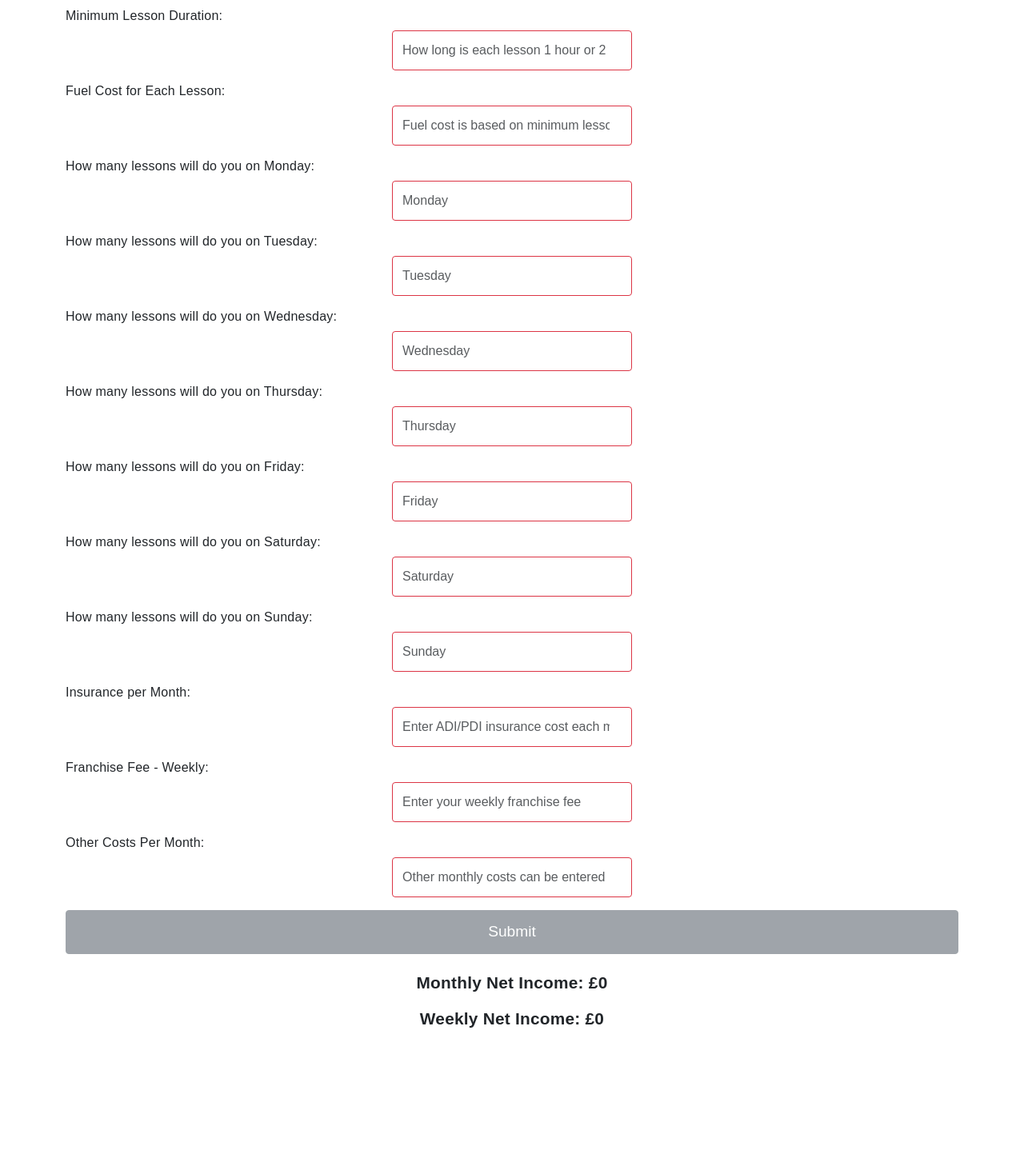
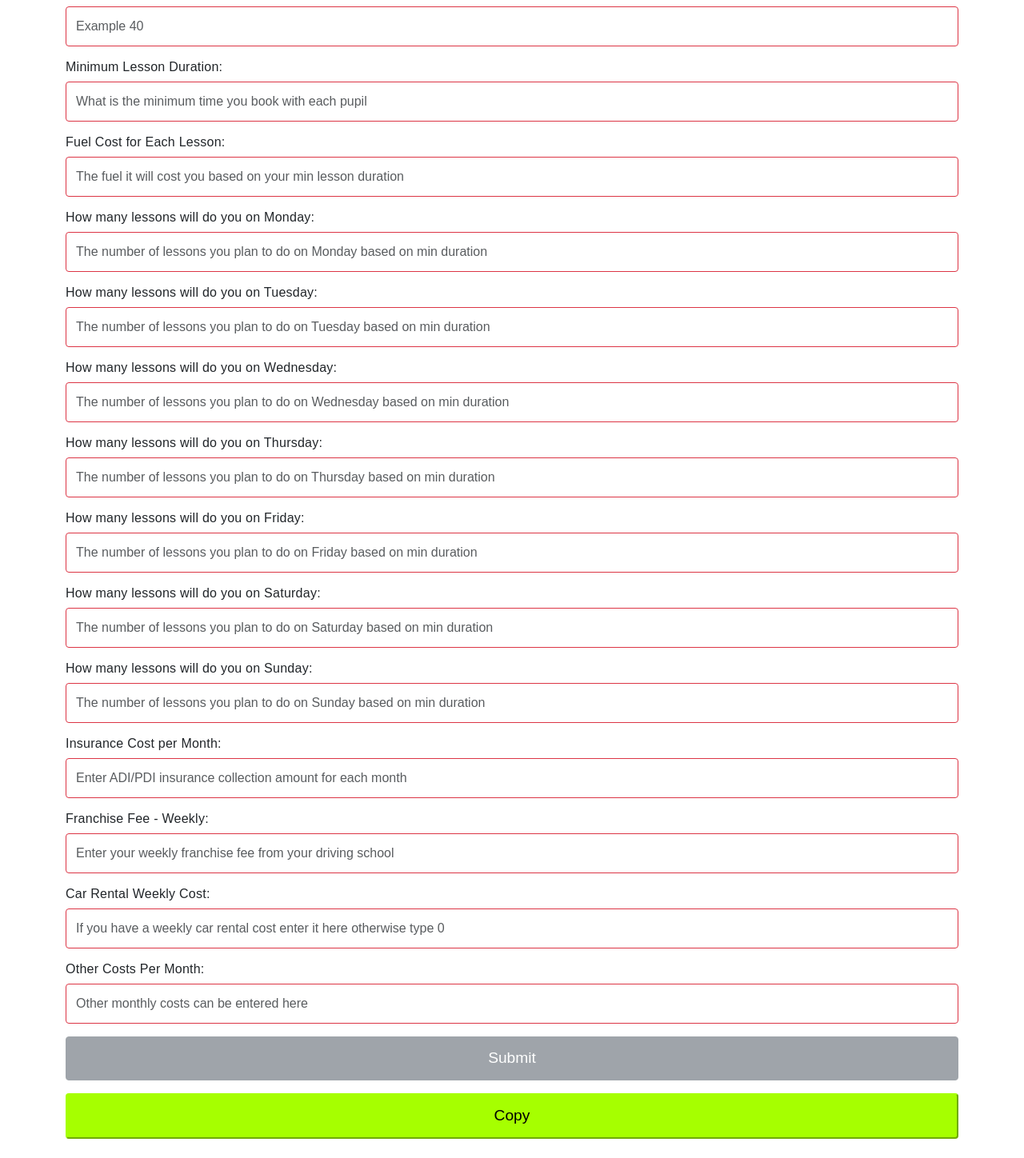
Before and after one commit to SAIFSB/saifsb.github.io, an Angular app: page / in a window 1280 px wide. Shown: the part 162-1610 px from the top of the page at 80% size. Before the commit the page ends 1449 px from the top, so only its background shows below. Built offline with nearby package versions, Linux system fonts and the light colour scheme.

Commit message:
More fields and calculation logic changed with copy function

```diff
--- a/src/app/form/form.component.css
+++ b/src/app/form/form.component.css
@@ -16,7 +16,7 @@ form {
     text-align: center; /* Center alignment */
     border-bottom: 2px solid #333; /* Underline effect */
     padding-top: 2.0rem;
-    padding-bottom: 0.5rem; /* Spacing above the underline */
+    padding-bottom: 2.5rem; /* Spacing above the underline */
     margin-bottom: 1rem; /* Spacing below the title */
 }
 
@@ -36,7 +36,6 @@ form {
     border: 1px solid #ced4da;
     border-radius: 0.25rem;
     margin-bottom: 1rem; /* Spacing between form fields */
-    max-width: 300px; /* Maximum width set */
     margin: 0 auto; /* Centering the field */
 }
 
@@ -99,3 +98,16 @@ form {
     align-items: center;
     margin-bottom: 1rem;
 }
+
+.copy-button{
+    /* Enter css for button */
+    margin-top: 1rem;
+    background-color: #a6ff00;
+    border-color: #a6ff00;
+    padding: 0.75rem 1.5rem;
+    font-size: 1.2rem;
+    line-height: 1.5;
+    border-radius: 0.25rem;
+    width: 100%;
+
+}
--- a/src/app/form/form.component.html
+++ b/src/app/form/form.component.html
@@ -1,18 +1,20 @@
 <div class="container">
 
   <div class="top-form">
-    <p class="h3 title-form" class="title-form">Projected costs</p>
+    <p class="h3 title-form" class="title-form">ADI Pocket-Planner</p>
 
   </div>
 
+  <p>*All questions must be answered if skipping enter 0</p>
+
   <form #f="ngForm" (ngSubmit) = "onSubmit(f)">
     <div class="mb-3">
-      <label for="hourRate" class="form-label">Hourly Rate:</label>
+      <label for="hourRate" class="form-label">Enter Lesson Hourly Rate:</label>
       <input
 
         type="number"
         class="form-control"
-        placeholder="Enter hourly lesson rate"
+        placeholder="Example 40"
         id="hourRate"
         aria-describedby="Hourly Rate"
         name="hourRate"
@@ -20,6 +22,7 @@
         required
       />
     </div>
+
     <div class="mb-3">
       <label for="minLessonDuration" class="form-label"
         >Minimum Lesson Duration:</label
@@ -27,7 +30,7 @@
       <input
         type="number"
         class="form-control"
-        placeholder="How long is each lesson 1 hour or 2 hours"
+        placeholder="What is the minimum time you book with each pupil"
         id="minLessonDuration"
         aria-describedby="Minimum Lesson Duration"
         name="minLessonDuration"
@@ -43,7 +46,7 @@
         id="fuelCost"
         aria-describedby="Fuel Cost for Each Lesson"
         name="fuelCostEachLesson"
-        placeholder="Fuel cost is based on minimum lesson duration"
+        placeholder="The fuel it will cost you based on your min lesson duration"
         ngModel
         required
       />
@@ -54,7 +57,7 @@
       <input
         type="number"
         class="form-control"
-        placeholder="Monday"
+        placeholder="The number of lessons you plan to do on Monday based on min duration"
         id="daysWorkedMonday"
         aria-describedby="Numbers of Days Worked Each Week"
         name="daysWorkedMonday"
@@ -67,7 +70,7 @@
       <input
         type="number"
         class="form-control"
-        placeholder="Tuesday"
+        placeholder="The number of lessons you plan to do on Tuesday based on min duration"
         id="daysWorkedTuesday"
         aria-describedby="Enter hours worked"
         name="daysWorkedTuesday"
@@ -80,7 +83,7 @@
       <input
         type="number"
         class="form-control"
-        placeholder="Wednesday"
+        placeholder="The number of lessons you plan to do on Wednesday based on min duration"
         id="daysWorkedWednesday"
         aria-describedby="Numbers of Days Worked Each Week"
         name="daysWorkedWednesday"
@@ -94,7 +97,7 @@
       <input
         type="number"
         class="form-control"
-        placeholder="Thursday"
+        placeholder="The number of lessons you plan to do on Thursday based on min duration"
         id="daysWorkedThursday"
         aria-describedby="Numbers of Days Worked Each Week"
         name="daysWorkedThursday"
@@ -108,7 +111,7 @@
       <input
         type="number"
         class="form-control"
-        placeholder="Friday"
+        placeholder="The number of lessons you plan to do on Friday based on min duration"
         id="daysWorkedFriday"
         aria-describedby="Numbers of Days Worked Each Week"
         name="daysWorkedFriday"
@@ -122,7 +125,7 @@
       <input
         type="number"
         class="form-control"
-        placeholder="Saturday"
+        placeholder="The number of lessons you plan to do on Saturday based on min duration"
         id="daysWorkedSaturday"
         aria-describedby="Numbers of Days Worked Each Week"
         name="daysWorkedSaturday"
@@ -136,7 +139,7 @@
       <input
         type="number"
         class="form-control"
-        placeholder="Sunday"
+        placeholder="The number of lessons you plan to do on Sunday based on min duration"
         id="daysWorkedSunday"
         aria-describedby="Numbers of Days Worked Each Week"
         name="daysWorkedSunday"
@@ -147,11 +150,11 @@
 
 
     <div class="mb-3">
-      <label class="form-label">Insurance per Month:</label>
+      <label class="form-label">Insurance Cost per Month:</label>
       <input
         type="number"
         class="form-control"
-        placeholder="Enter ADI/PDI insurance cost each month"
+        placeholder="Enter ADI/PDI insurance collection amount for each month"
         id="insurancePerMonth"
         aria-describedby="Insurance per Month"
         name="insurancePerMonth"
@@ -165,10 +168,24 @@
       <input
         type="number"
         class="form-control"
-        placeholder="Enter your weekly franchise fee"
+        placeholder="Enter your weekly franchise fee from your driving school"
         id="franchiseFee"
         aria-describedby="Franchise Fee"
         name="franchiseFee"
+        ngModel
+        required
+      />
+    </div>
+
+    <div class="mb-3">
+      <label class="form-label">Car Rental Weekly Cost:</label>
+      <input
+        type="number"
+        class="form-control"
+        placeholder="If you have a weekly car rental cost enter it here otherwise type 0"
+        id="carRental"
+        aria-describedby="Car Rental"
+        name="carRental"
         ngModel
         required
       />
@@ -189,6 +206,7 @@
     </div>
 
     <button [disabled] = "!f.valid" type="submit" value="0" class="btn btn-primary">Submit</button>
+    <button (click) = "onCopy(f)" class="btn-primary copy-button" type="submit" >Copy</button>
 
 
     <div class="form-bottom">
--- a/src/app/form/form.component.ts
+++ b/src/app/form/form.component.ts
@@ -11,30 +11,72 @@ export class FormComponent {
   MonthlyNetIncome: number = 0;
   WeeklyNetIncome: number = 0;
 
-  constructor(){
+  constructor() {
 
   }
 
-  onSubmit(form: NgForm){
+  onSubmit(form: NgForm) {
     this.MonthlyNetIncome = this.calculateMonthlyNetIncome(form.value.hourRate, form.value.fuelCostEachLesson, form.value.minLessonDuration,
-       form.value.lessonPerDay, form.value.daysWorkedEachWeek, form.value.insurancePerMonth,
-        form.value.franchiseFee, form.value.otherCostPerMonth, form.value.daysWorkedMonday,form.value.daysWorkedTuesday,
-        form.value.daysWorkedWednesday,form.value.daysWorkedThursday,form.value.daysWorkedFriday,form.value.daysWorkedSaturday,form.value.daysWorkedSunday)
+      form.value.insurancePerMonth, form.value.franchiseFee, form.value.otherCostPerMonth, form.value.carRental, form.value.daysWorkedMonday, form.value.daysWorkedTuesday,
+      form.value.daysWorkedWednesday, form.value.daysWorkedThursday, form.value.daysWorkedFriday, form.value.daysWorkedSaturday, form.value.daysWorkedSunday)
 
-    this.WeeklyNetIncome = Number(((this.MonthlyNetIncome*12)/52).toFixed(2))
+    this.WeeklyNetIncome = Number(((this.MonthlyNetIncome * 12) / 52).toFixed(2))
   }
 
-  calculateMonthlyNetIncome(hourRate: number, fuelCostEachLesson: number, minLessonDuration: number,
-     lessonPerDay: number, daysWorkedEachWeek: number,insurancePerMonth: number,
-      franchiseFee: number, otherCostPerMonth: number,daysWorkedMonday:number,daysWorkedTuesday:number,
-      daysWorkedWednesday:number,daysWorkedThursday:number,daysWorkedFriday:number,daysWorkedSaturday:number,daysWorkedSunday:number): number{
+  calculateMonthlyNetIncome(
+    hourRate: number,
+    fuelCostEachLesson: number,
+    minLessonDuration: number,
+    insurancePerMonth: number,
+    franchiseFee: number,
+    otherCostPerMonth: number,
+    carRental: number,
+    daysWorkedMonday: number,
+    daysWorkedTuesday: number,
+    daysWorkedWednesday: number,
+    daysWorkedThursday: number,
+    daysWorkedFriday: number,
+    daysWorkedSaturday: number,
+    daysWorkedSunday: number):
+    number {
 
-    let x = (hourRate * minLessonDuration) - fuelCostEachLesson;
-    let y = (daysWorkedMonday+daysWorkedTuesday+daysWorkedWednesday+daysWorkedThursday+daysWorkedFriday+daysWorkedSaturday+daysWorkedSunday)* x
-    let t = (y * 52)/12
-    let franchiseAnnual = (franchiseFee * 52)/12
-    t = t - (insurancePerMonth + franchiseAnnual + otherCostPerMonth);
-    return Number(t.toFixed(2));
+    console.log("carRental value:", carRental);
+
+    let a = (hourRate * minLessonDuration) - fuelCostEachLesson;
+    let b = (daysWorkedMonday + daysWorkedTuesday + daysWorkedWednesday + daysWorkedThursday + daysWorkedFriday + daysWorkedSaturday + daysWorkedSunday) * a
+    let c = (b * 52) / 12
+    let franchiseMonthly = (franchiseFee * 52) / 12
+    let carRentalMonthly = (carRental * 52) / 12
+    console.log("franchiseFeeMonthly value:", franchiseMonthly)
+    console.log("carRentalMonthly value:", carRentalMonthly)
+    let d = c - (insurancePerMonth + franchiseMonthly + carRentalMonthly + otherCostPerMonth);
+    return Number(d.toFixed(2));
 
   }
+
+  onCopy(form: NgForm) {
+    let allFields = `Hour Rate: ${form.value.hourRate}\n` +
+      `Fuel Cost Each Lesson: ${form.value.fuelCostEachLesson}\n` +
+      `Minimum Lesson Duration: ${form.value.minLessonDuration}\n` +
+      `Insurance Per Month: ${form.value.insurancePerMonth}\n` +
+      `Franchise Fee: ${form.value.franchiseFee}\n` +
+      `Car Rental: ${form.value.carRental}\n` +
+      `Other Cost Per Month: ${form.value.otherCostPerMonth}\n` +
+      `Days Worked Monday: ${form.value.daysWorkedMonday}\n` +
+      `Days Worked Tuesday: ${form.value.daysWorkedTuesday}\n` +
+      `Days Worked Wednesday: ${form.value.daysWorkedWednesday}\n` +
+      `Days Worked Thursday: ${form.value.daysWorkedThursday}\n` +
+      `Days Worked Friday: ${form.value.daysWorkedFriday}\n` +
+      `Days Worked Saturday: ${form.value.daysWorkedSaturday}\n` +
+      `Days Worked Sunday: ${form.value.daysWorkedSunday}\n`  +
+      `Monthly Net Income: ${this.MonthlyNetIncome} \n` +
+      `Weekly Net Income: ${this.WeeklyNetIncome}`;
+
+    // Copy all fields to clipboard
+    navigator.clipboard.writeText(allFields).then(() => {
+      console.log('All fields copied to clipboard');
+    }).catch(err => {
+      console.error('Error in copying text: ', err);
+    });
+  }
 }
```
Also changed, not shown: 3 other files (tests, documents, lock files or other folders).
